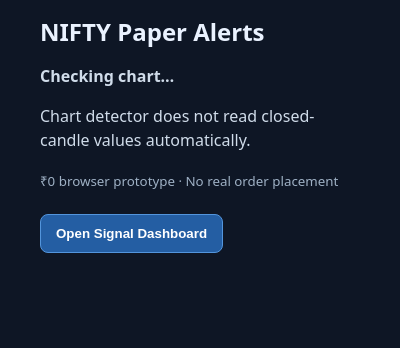
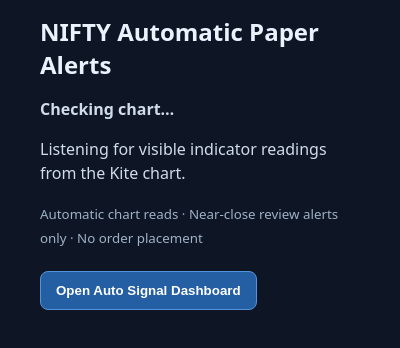
Before and after one commit to Tirthanand17/Indicator-Setup, a browser extension: page extension/popup.html in a window 400 px wide. Drawn offline with Linux system fonts and the light colour scheme.

Commit message:
feat: automatic chart alerts popup

```diff
--- a/extension/popup.html
+++ b/extension/popup.html
@@ -1,2 +1,4 @@
-<!doctype html><html lang="en"><head><meta charset="utf-8"><meta name="viewport" content="width=device-width,initial-scale=1"><title>NIFTY Paper Alerts</title><link rel="stylesheet" href="style.css"></head><body class="popup">
-<h2>NIFTY Paper Alerts</h2><p><strong id="badge">Checking chart…</strong></p><p id="description">Chart detector does not read closed-candle values automatically.</p><p><small>₹0 browser prototype · No real order placement</small></p><button id="open">Open Signal Dashboard</button><script src="popup.js"></script></body></html>
+<!doctype html><html lang="en"><head><meta charset="utf-8"><meta name="viewport" content="width=device-width,initial-scale=1"><title>NIFTY Auto Alerts</title><link rel="stylesheet" href="style.css"></head><body class="popup">
+<h2>NIFTY Automatic Paper Alerts</h2><p><strong id="badge">Checking chart…</strong></p>
+<p id="description">Listening for visible indicator readings from the Kite chart.</p>
+<p><small>Automatic chart reads · Near-close review alerts only · No order placement</small></p><button id="open">Open Auto Signal Dashboard</button><script src="popup.js"></script></body></html>
```
